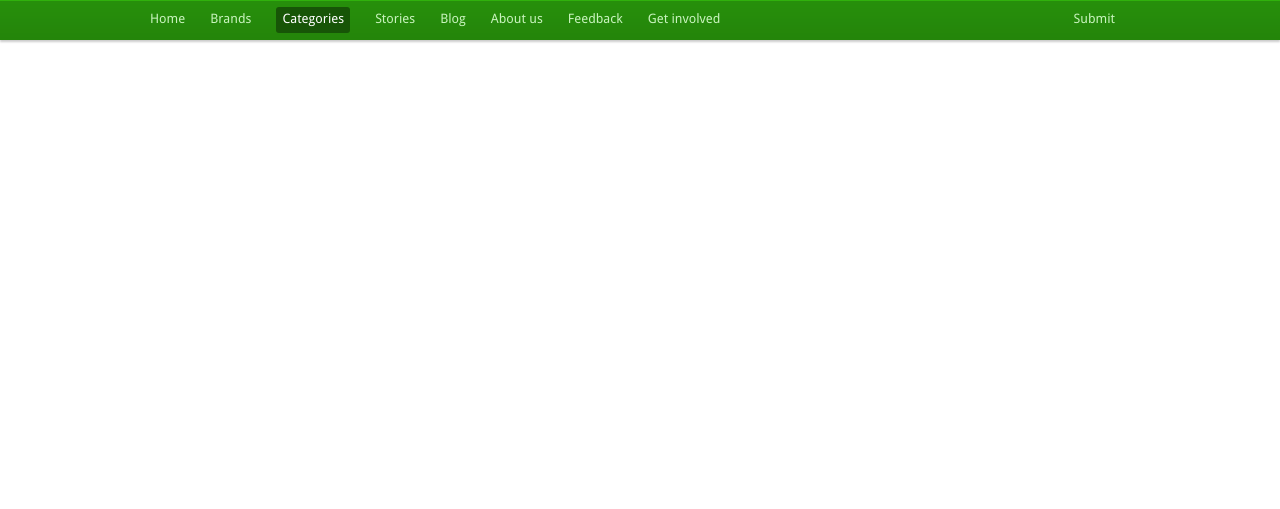
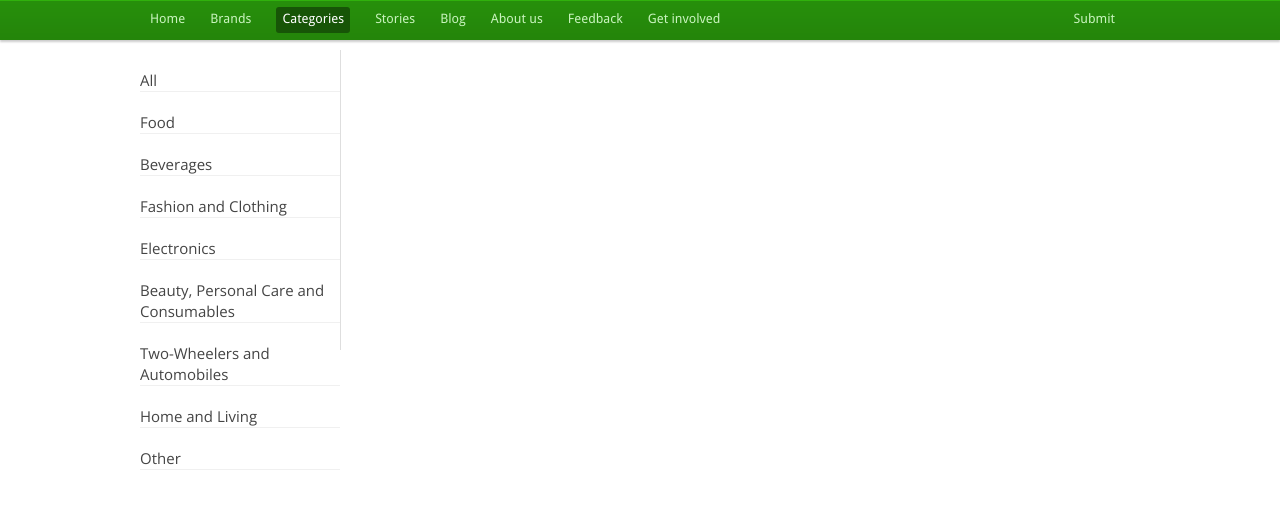
Before and after one commit to gautamkrishnan91/indiproducts, a PHP site: page /categories.php?category=All in a window 1280 px wide. Shown: the part 88-597 px from the top of the page. Run offline with PHP 8.4, Linux system fonts and the light colour scheme; data that the repository does not hold is empty.

Commit message:
Addded links in categories

```diff
--- a/categories.php
+++ b/categories.php
@@ -13,25 +13,25 @@ echo"
 	<body>";
 		include 'header.php';
         $category = strtolower($category);
-        if(($category == '') || ($category == 'food') || ($category == 'beverages') || ($category == 'fashion and clothing') || ($category == 'electronics') || ($category == 'consumables') || ($category == 'twowheelers') || ($category == 'homeandliving') || ($category == 'other')){
+        if(($category == '') || ($category == 'all') || ($category == 'food') || ($category == 'beverages') || ($category == 'fashion and clothing') || ($category == 'electronics') || ($category == 'consumables') || ($category == 'twowheelers') || ($category == 'homeandliving') || ($category == 'other')){
         echo"
  		<div id='content-wrapper'>
             <div class='categories-left'>
                 <ul>
-                    <li>All</li>
-                    <li>Food</li>
-                    <li>Beverages</li>
-                    <li>Fashion and Clothing</li>
-                    <li>Electronics</li>
-                    <li>Beauty, Personal Care and Consumables</li>
-                    <li>Two-Wheelers and Automobiles</li>
-                    <li>Home and Living</li>
-                    <li>Other</li>
+                    <li><a href='categories.php?category=All'>All</a></li>
+                    <li><a href='categories.php?category=Food'>Food</a></li>
+                    <li><a href='categories.php?category=Beverages'>Beverages</a></li>
+                    <li><a href='categories.php?category=Fashion and Clothing'>Fashion and Clothing</a></li>
+                    <li><a href='categories.php?category=Electronics'>Electronics</a></li>
+                    <li><a href='categories.php?category=Consumables'>Beauty, Personal Care and Consumables</a></li>
+                    <li><a href='categories.php?category=Twowheelers'>Two-Wheelers and Automobiles</a></li>
+                    <li><a href='categories.php?category=HomeAndLiving'>Home and Living</a></li>
+                    <li><a href='categories.php?category=Other'>Other</a></li>
                 </ul>
             </div>
             <div class='categories-right'>
                 <ul class='categories-master'>";
-                    if($category == ''){
+                    if(($category == '') || ($category == 'all')){
                     $query = "SELECT DISTINCT company FROM indian_temp";
                     }
                     else{
```
Also changed, not shown: adminedit.php (indentation only).
